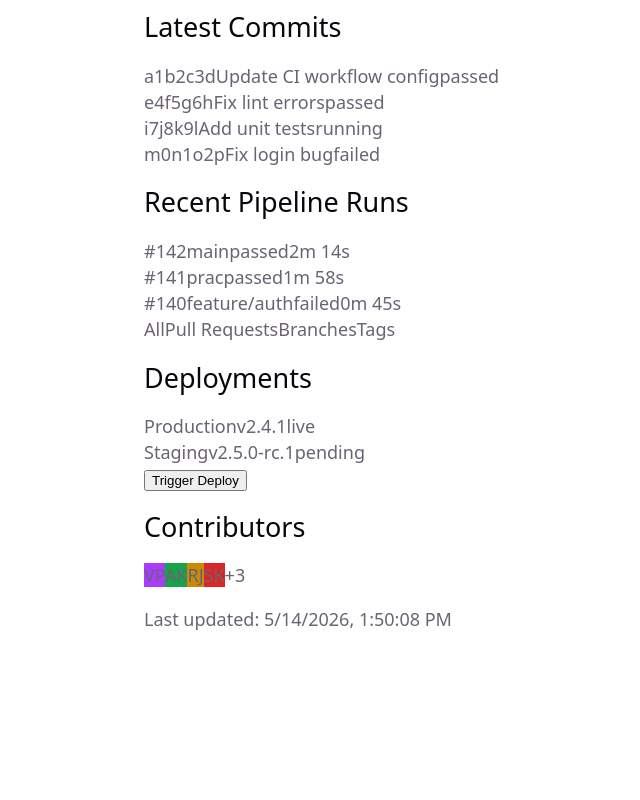
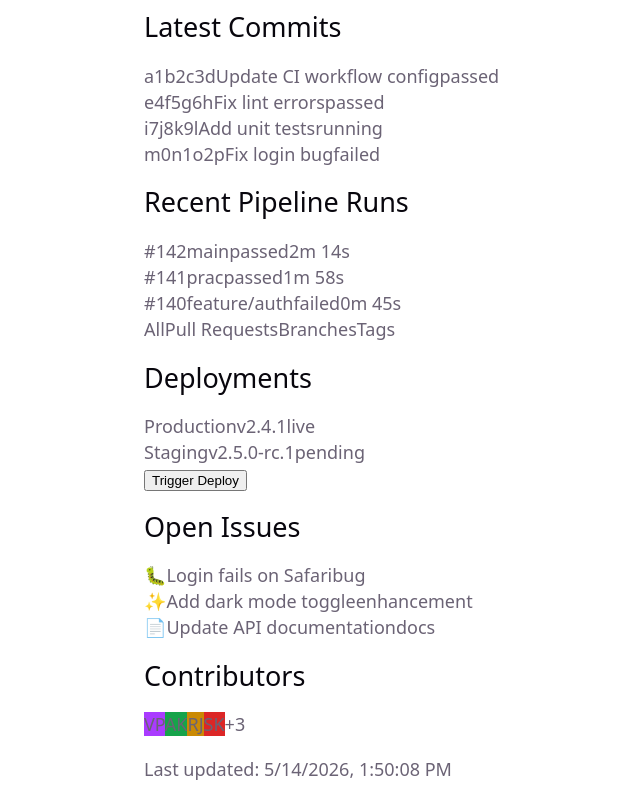
Before and after one commit to vinayak-pol003/CI-CD-PRAC, a React (Vite) app: page / in a window 1280 px wide. Shown: the part 466-1266 px from the top of the page, without its empty margins (46-686 px from the left). Before the commit the page ends 1116 px from the top, so only its background shows below. Built offline with nearby package versions, Linux system fonts and the light colour scheme.

Commit message:
Add open issues section

```diff
--- a/src/App.css
+++ b/src/App.css
@@ -295,6 +295,26 @@ header p {
   border-color: var(--accent);
 }
 
+.issue {
+  display: flex;
+  align-items: center;
+  gap: 10px;
+  padding: 10px 16px;
+  border: 1px solid var(--border);
+  border-radius: 8px;
+  margin-bottom: 8px;
+  font-size: 15px;
+}
+
+.issue-icon {
+  font-size: 18px;
+}
+
+.issue-msg {
+  flex: 1;
+  color: var(--text-h);
+}
+
 .contributors {
   display: flex;
   gap: 10px;
--- a/src/App.jsx
+++ b/src/App.jsx
@@ -115,6 +115,24 @@ function App() {
         <button className="btn" onClick={() => alert('Deploy triggered!')}>Trigger Deploy</button>
       </div>
       <div className="section">
+        <h2>Open Issues</h2>
+        <div className="issue">
+          <span className="issue-icon">🐛</span>
+          <span className="issue-msg">Login fails on Safari</span>
+          <span className="badge red">bug</span>
+        </div>
+        <div className="issue">
+          <span className="issue-icon">✨</span>
+          <span className="issue-msg">Add dark mode toggle</span>
+          <span className="badge">enhancement</span>
+        </div>
+        <div className="issue">
+          <span className="issue-icon">📄</span>
+          <span className="issue-msg">Update API documentation</span>
+          <span className="badge yellow">docs</span>
+        </div>
+      </div>
+      <div className="section">
         <h2>Contributors</h2>
         <div className="contributors">
           <span className="avatar" style={{background: '#aa3bff'}}>VP</span>
```
